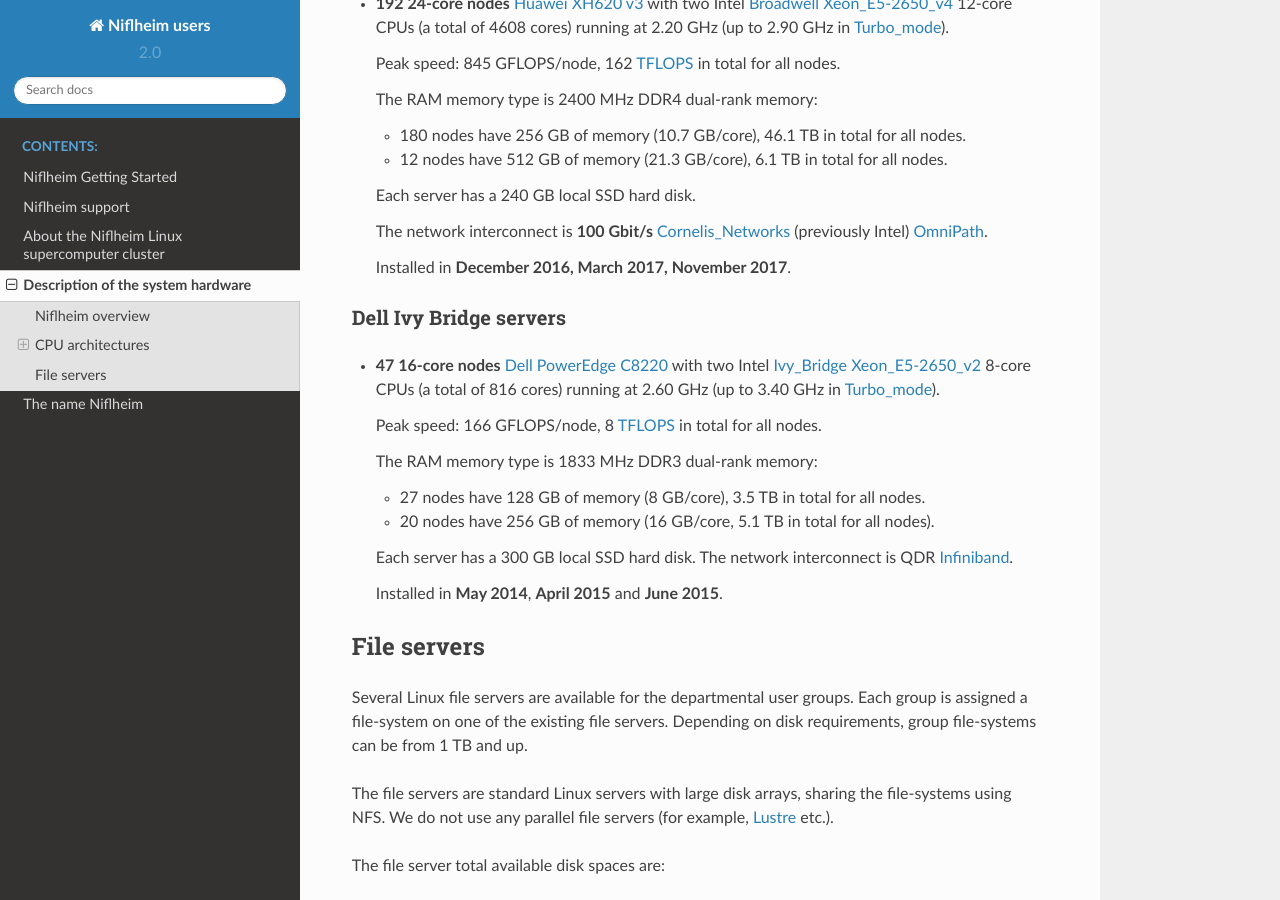
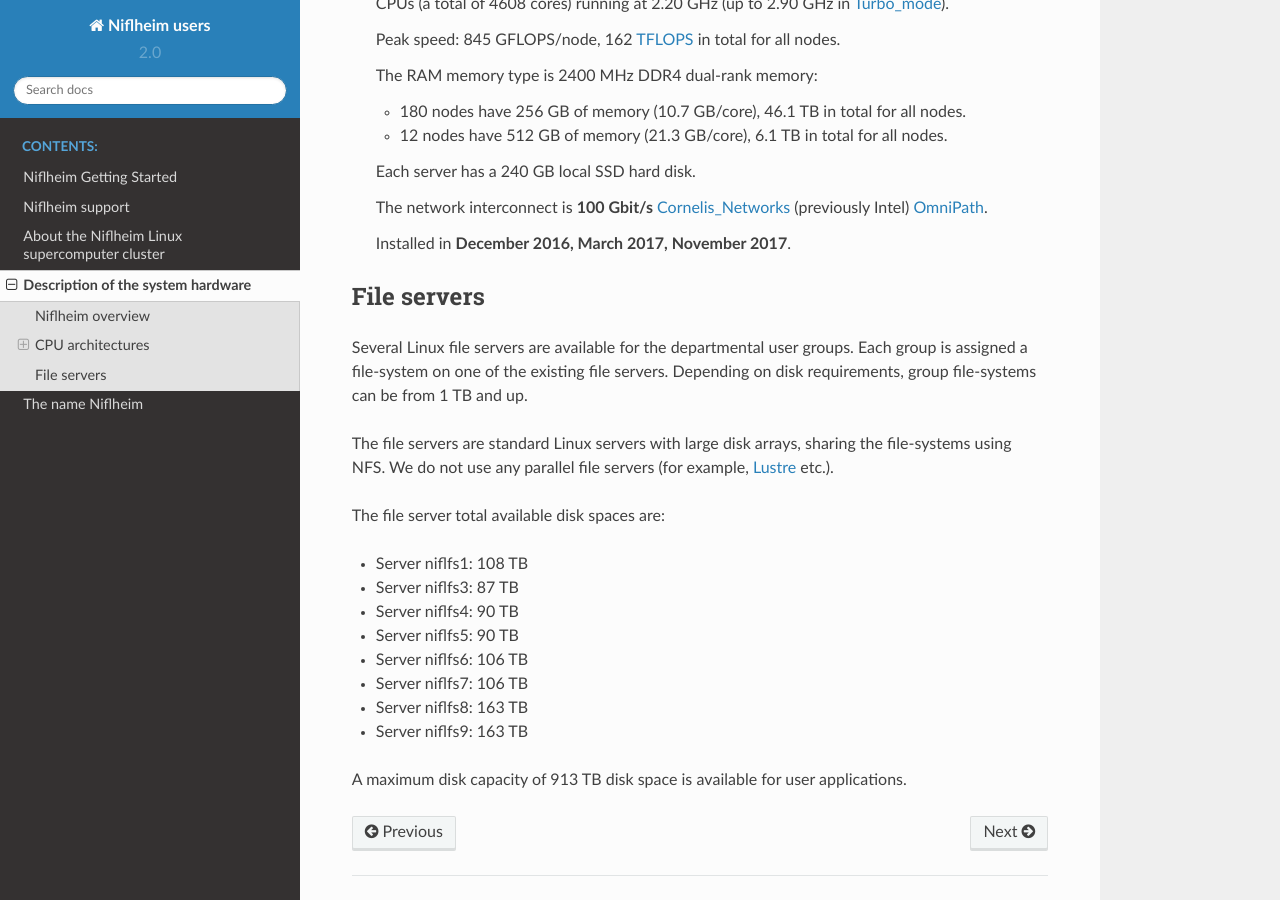
Before and after one commit to OleHolmNielsen/Niflheim_users, a Sphinx documentation site: the page built from docs/Hardware.rst, in a window 1280 px wide and 900 px high, scrolled down 2282 px. Built offline with Sphinx 7.4.7 and the Read the Docs theme 2.0.0, drawn with Linux system fonts in a browser that asks for light colours; some of the changed text lies outside the part shown.

Commit message:
Removed section with old C8220 servers

```diff
--- a/docs/Hardware.rst
+++ b/docs/Hardware.rst
@@ -106,25 +106,6 @@ Huawei Broadwell servers
 
   Installed in **December 2016, March 2017, November 2017**.
 
-Dell Ivy Bridge servers
------------------------
-
-* **47 16-core nodes** `Dell PowerEdge C8220 <http://www.dell.com/us/business/p/poweredge-c8220/pd>`_
-  with two Intel Ivy_Bridge_ Xeon_E5-2650_v2_ 8-core CPUs (a total of 816 cores) running at 2.60 GHz (up to 3.40 GHz in Turbo_mode_).
-
-  Peak speed: 166 GFLOPS/node, 8 TFLOPS_ in total for all nodes.
-
-  The RAM memory type is 1833 MHz DDR3 dual-rank memory:
-
-  * 27 nodes have 128 GB of memory (8 GB/core), 3.5 TB in total for all nodes.
-  * 20 nodes have 256 GB of memory (16 GB/core, 5.1 TB in total for all nodes).
-
-  Each server has a 300 GB local SSD hard disk.
-  The network interconnect is QDR Infiniband_.
-
-  Installed in **May 2014**, **April 2015** and **June 2015**.
-
-
 .. _OmniPath: https://www.cornelisnetworks.com/products/
 .. _Cornelis_Networks: https://www.cornelisnetworks.com/
 .. _Infiniband: http://en.wikipedia.org/wiki/InfiniBand
@@ -132,8 +113,6 @@ Dell Ivy Bridge servers
 .. _Cascade_Lake: https://en.wikipedia.org/wiki/Cascade_Lake_(microarchitecture)
 .. _Skylake: https://en.wikipedia.org/wiki/Skylake_(microarchitecture)
 .. _Broadwell: https://en.wikipedia.org/wiki/Broadwell_%28microarchitecture%29
-.. _Sandy_Bridge: http://en.wikipedia.org/wiki/Sandy_Bridge
-.. _Ivy_Bridge: http://en.wikipedia.org/wiki/Ivy_Bridge_%28microarchitecture%29
 .. _GPU: http://en.wikipedia.org/wiki/Graphics_processing_unit
 .. _AVX-512: https://en.wikipedia.org/wiki/AVX-512
 .. _Xeon_Gold_6348: https://www.intel.com/content/www/us/en/products/sku/212456/intel-xeon-gold-6348-processor-42m-cache-2-60-ghz/specifications.html
```
